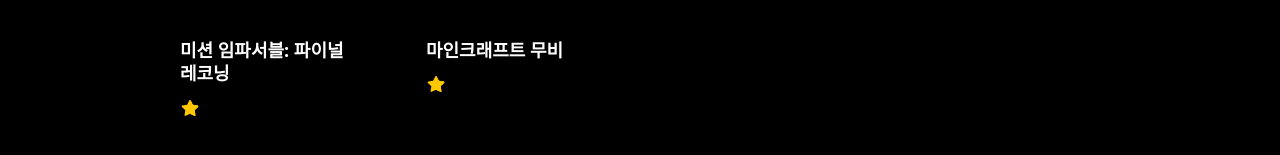
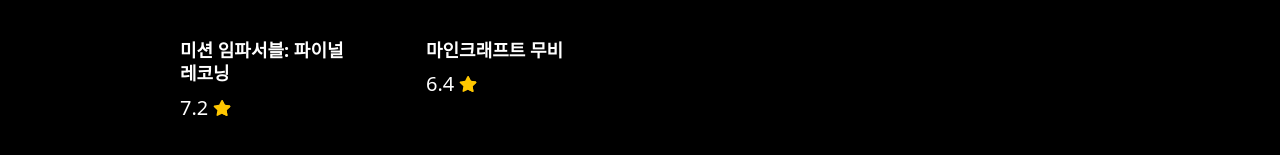
Before and after one commit to ruvvosa/FrontEnd_Movie_2026-1, a React (Vite) app: page / in a window 1280 px wide. Shown: the part 157-312 px from the top of the page. Built offline with nearby package versions, Linux system fonts and the light colour scheme.

Commit message:
feat: MovieCard에서 평점 렌더링
*feat: props로 받은 movie 데이터에서 평점을 꺼내 화면에 보여준다
이때 평점은 소수점 한 자리까지만 보여줄 수 있도록 한다.

```diff
--- a/src/components/MovieCard/MovieCard.tsx
+++ b/src/components/MovieCard/MovieCard.tsx
@@ -20,6 +20,9 @@
       {/* 힌트: className은 "movie-card-title"입니다. */}
 
       <div className="movie-card-rating">
+        <div className="movie-card-rating-value">
+          <span>{movie.vote_average.toFixed(1)}</span>
+        </div>
         {/* TODO 3. 평점을 소수점 한 자리까지 렌더링하세요. */}
         {/* 힌트: movie.vote_average.toFixed(1) */}
         {/* 힌트: className은 "movie-card-rating-value"입니다. */}
```
